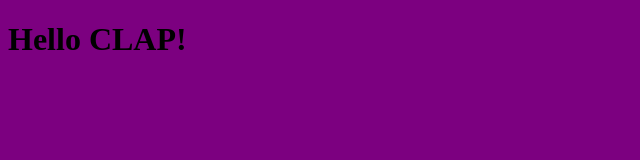
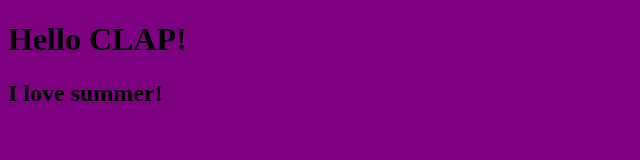
Before and after one commit to achardon/PersonalWebsite, a plain HTML site: page index.html in a window 1280 px wide. Shown: the whole page, without its empty margins (0-640 px from the left). Drawn offline with Linux system fonts and the light colour scheme.

Commit message:
add script.js, connect to index.html

```diff
--- a/index.html
+++ b/index.html
@@ -6,5 +6,6 @@
     </head>
     <body>
         <h1>Hello CLAP!</h1>
+        <script src="script.js"></script>
     </body>
 </html>
--- /dev/null
+++ b/script.js
@@ -0,0 +1,3 @@
+const h2 = document.createElement("h2");
+h2.textContent = "I love summer!";
+document.querySelector("body").appendChild(h2);
```
